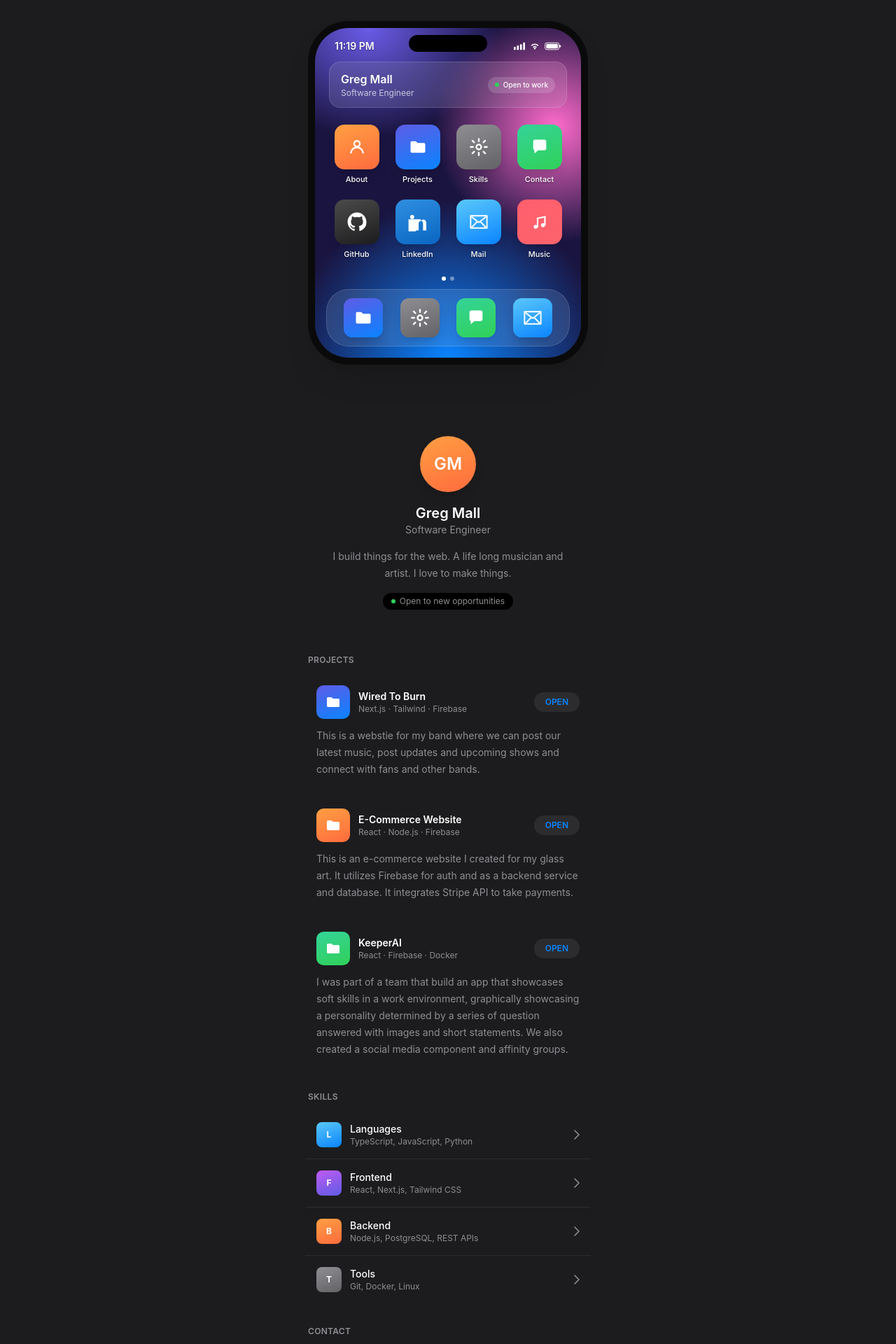
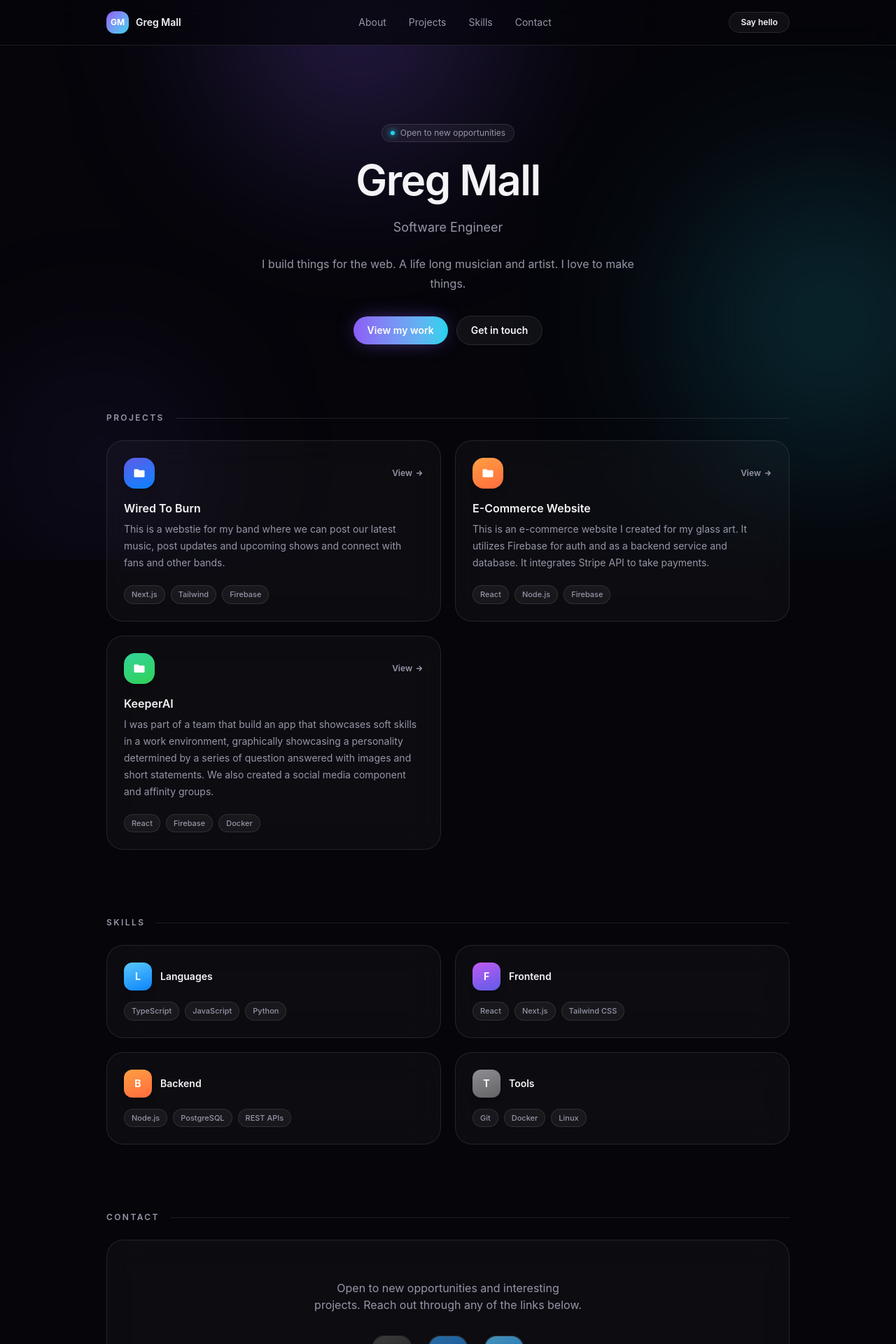
Before and after one commit to gregmall/new_portfolio, a Next.js app: page / in a window 1280 px wide. Shown: the top 1920 px of the page at 70% size. Built offline with nearby package versions, Linux system fonts and the light colour scheme.

Commit message:
new-look-13

```diff
--- a/app/functions.tsx
+++ b/app/functions.tsx
@@ -1,146 +1,121 @@
 'use client'
 
 import { useState, useEffect } from 'react'
-
-function Clock() {
-  const [time, setTime] = useState<string | null>(null);
-
-  useEffect(() => {
-    const update = () =>
-      setTime(
-        new Date().toLocaleTimeString([], { hour: "2-digit", minute: "2-digit" })
-      );
-    update();
-    const id = setInterval(update, 30000);
-    return () => clearInterval(id);
-  }, []);
-
-  return <span>{time ?? "--:--"}</span>;
-}
 
 export function Version() {
   const [date, setDate] = useState<string | null>(null);
 
   useEffect(() => {
-    const update = () => {
     const now = new Date();
     setDate(`${now.getFullYear()}.${now.getMonth() + 1}.${now.getDate()}`);
-    };
-    update();
   }, []);
 
   return <span>Version {date ?? "--.--.--"}</span>;
 }
 
-export function DynamicIsland({ className = "" }: { className?: string }) {
+export function GlowField({ className = "" }: { className?: string }) {
   return (
     <div
-      className={`absolute left-1/2 top-2.5 h-6 w-28 -translate-x-1/2 rounded-full bg-black ${className}`}
-    />
-  );
-}
-
-export function StatusBar() {
-  return (
-    <div className="relative z-10 flex items-center justify-between px-7 pb-1 pt-4 text-white [text-shadow:0_1px_2px_rgba(0,0,0,0.4)]">
-       <span className="text-sm font-semibold"><Clock /></span>
-      <div className="flex items-center gap-1.5">
-        <svg viewBox="0 0 18 12" className="h-3 w-4" fill="currentColor">
-          <rect x="0" y="7" width="3" height="5" rx="0.5" />
-          <rect x="5" y="5" width="3" height="7" rx="0.5" />
-          <rect x="10" y="3" width="3" height="9" rx="0.5" />
-          <rect x="15" y="0" width="3" height="12" rx="0.5" />
-        </svg>
-        <svg viewBox="0 0 16 12" className="h-3 w-4" fill="currentColor">
-          <path d="M8 10.5a1.2 1.2 0 1 1 0-2.4 1.2 1.2 0 0 1 0 2.4Z" />
-          <path d="M5 7.2a4.3 4.3 0 0 1 6 0L9.9 8.3a2.7 2.7 0 0 0-3.8 0L5 7.2Z" />
-          <path d="M2.5 4.7a7.9 7.9 0 0 1 11 0L12.4 5.8a6.3 6.3 0 0 0-8.8 0L2.5 4.7Z" />
-        </svg>
-        <svg viewBox="0 0 26 12" className="h-3 w-6" fill="none" stroke="currentColor">
-          <rect x="0.75" y="0.75" width="21.5" height="10.5" rx="2.5" strokeWidth="1" />
-          <rect x="2.5" y="2.5" width="18" height="7" rx="1.3" fill="currentColor" stroke="none" />
-          <path d="M23.5 4.2v3.6c.8-.3 1.3-1 1.3-1.8s-.5-1.5-1.3-1.8Z" fill="currentColor" />
-        </svg>
-      </div>
+      className={`pointer-events-none absolute inset-0 overflow-hidden ${className}`}
+    >
+      <div className="absolute -top-40 left-1/4 h-96 w-96 rounded-full bg-accent/25 blur-[120px]" />
+      <div className="absolute top-1/3 -right-24 h-96 w-96 rounded-full bg-accent-2/20 blur-[130px]" />
+      <div className="absolute bottom-0 left-0 h-72 w-72 rounded-full bg-accent/10 blur-[110px]" />
     </div>
   );
 }
 
-export function AppIcon({
-  label,
+export function SectionLabel({ children }: { children: React.ReactNode }) {
+  return (
+    <h2 className="flex items-center gap-4 text-xs font-semibold uppercase tracking-[0.2em] text-muted">
+      {children}
+      <span className="h-px flex-1 bg-border" />
+    </h2>
+  );
+}
+
+export function Badge({ children }: { children: React.ReactNode }) {
+  return (
+    <span className="rounded-full border border-border bg-white/5 px-2.5 py-1 text-[11px] font-medium text-muted">
+      {children}
+    </span>
+  );
+}
+
+export function GlassCard({
+  children,
+  className = "",
+  as = "div",
   href,
-  gradient,
   external = false,
-  size = "grid",
-  children,
 }: {
-  label?: string;
-  href: string;
-  gradient: string;
+  children: React.ReactNode;
+  className?: string;
+  as?: "div" | "a";
+  href?: string;
   external?: boolean;
-  size?: "grid" | "dock";
-  children: React.ReactNode;
 }) {
+  const classes = `group relative flex flex-col rounded-3xl border border-border bg-white/[0.03] backdrop-blur-xl transition-all duration-300 hover:-translate-y-1 hover:border-white/20 hover:bg-white/[0.06] ${className}`;
+
+  if (as === "a" && href) {
     return (
       <a
         href={href}
         target={external ? "_blank" : undefined}
         rel={external ? "noopener noreferrer" : undefined}
-      className="flex flex-col items-center gap-1.5 transition-transform active:scale-95"
-    >
-      <div
-        className={`flex items-center justify-center rounded-[22%] text-white shadow-lg ${
-          size === "dock" ? "h-14 w-14" : "h-16 w-16"
-        }`}
-        style={{ background: gradient }}
+        className={classes}
       >
         {children}
-      </div>
-      {label && (
-        <span className="text-[11px] font-medium text-white [text-shadow:0_1px_2px_rgba(0,0,0,0.5)]">
-          {label}
-        </span>
-      )}
       </a>
     );
   }
 
-export function SectionLabel({ children }: { children: React.ReactNode }) {
+  return <div className={classes}>{children}</div>;
+}
+
+export function ArrowIcon() {
   return (
-    <h2 className="px-1 text-xs font-semibold uppercase tracking-wide text-muted">
-      {children}
-    </h2>
+    <svg
+      viewBox="0 0 16 16"
+      className="h-3 w-3 transition-transform duration-300 group-hover:translate-x-0.5"
+      fill="none"
+      stroke="currentColor"
+      strokeWidth="1.8"
+      strokeLinecap="round"
+      strokeLinejoin="round"
+    >
+      <path d="M3.5 8h9M8.5 4l4 4-4 4" />
+    </svg>
   );
 }
 
-export function GroupedCard({
+export function SocialButton({
+  href,
+  label,
+  gradient,
   children,
-  className = "",
 }: {
+  href: string;
+  label: string;
+  gradient: string;
   children: React.ReactNode;
-  className?: string;
 }) {
+  const external = !href.startsWith("mailto:");
   return (
-    <div
-      className={`divide-y divide-border overflow-hidden rounded-2xl bg-card ${className}`}
+    <a
+      href={href}
+      target={external ? "_blank" : undefined}
+      rel={external ? "noopener noreferrer" : undefined}
+      className="group flex flex-col items-center gap-2"
     >
-      {children}
-    </div>
+      <span className="relative flex h-14 w-14 items-center justify-center rounded-2xl border border-border bg-white/5 text-white backdrop-blur-xl transition-all duration-300 group-hover:-translate-y-1 group-hover:border-white/25">
+        <span
+          className="absolute inset-0 rounded-2xl opacity-70"
+          style={{ background: gradient }}
+        />
+        <span className="relative">{children}</span>
+      </span>
+      <span className="text-xs text-muted">{label}</span>
+    </a>
   );
 }
-
-export function Chevron() {
-  return (
-    <svg
-      viewBox="0 0 8 14"
-      className="h-3.5 w-2 shrink-0 text-muted"
-      fill="none"
-      stroke="currentColor"
-      strokeWidth="1.6"
-      strokeLinecap="round"
-      strokeLinejoin="round"
-    >
-      <path d="M1 1l6 6-6 6" />
-    </svg>
-  );
-}
--- a/app/globals.css
+++ b/app/globals.css
@@ -1,13 +1,13 @@
 @import "tailwindcss";
 
 :root {
-  --background: #000000;
-  --foreground: #ffffff;
-  --muted: #8e8e93;
-  --accent: #0a84ff;
-  --accent-2: #30d158;
-  --card: #1c1c1e;
-  --border: #2c2c2e;
+  --background: #05050a;
+  --foreground: #f4f4f7;
+  --muted: #9696a8;
+  --accent: #8b5cf6;
+  --accent-2: #22d3ee;
+  --card: rgba(255, 255, 255, 0.04);
+  --border: rgba(255, 255, 255, 0.1);
 }
 
 @theme inline {
@@ -27,4 +27,10 @@ body {
   color: var(--foreground);
   font-family: -apple-system, BlinkMacSystemFont, "SF Pro Text", "Segoe UI",
     Roboto, sans-serif;
+  -webkit-font-smoothing: antialiased;
 }
+
+::selection {
+  background-color: color-mix(in srgb, var(--accent) 40%, transparent);
+  color: var(--foreground);
+}
--- a/app/page.tsx
+++ b/app/page.tsx
@@ -1,10 +1,10 @@
 import {
-  AppIcon,
-  Chevron,
-  DynamicIsland,
-  GroupedCard,
+  ArrowIcon,
+  Badge,
+  GlassCard,
+  GlowField,
   SectionLabel,
-  StatusBar,
+  SocialButton,
   Version,
 } from "./functions";
 
@@ -99,309 +99,178 @@ const socials = [
   },
 ];
 
-const apps = [
-  {
-    label: "About",
-    href: "#about",
-    gradient: "linear-gradient(160deg, #ff9f43, #ff6b3d)",
-    icon: (
-      <svg
-        viewBox="0 0 24 24"
-        fill="none"
-        stroke="currentColor"
-        strokeWidth="2"
-        strokeLinecap="round"
-        strokeLinejoin="round"
-        className="h-7 w-7"
-      >
-        <circle cx="12" cy="8" r="3.5" />
-        <path d="M4.5 19c1-4 4-6.5 7.5-6.5s6.5 2.5 7.5 6.5" />
-      </svg>
-    ),
-  },
-  {
-    label: "Projects",
-    href: "#projects",
-    gradient: "linear-gradient(160deg, #5e5ce6, #0a84ff)",
-    icon: (
-      <svg viewBox="0 0 24 24" fill="currentColor" className="h-7 w-7">
+const navLinks = [
+  { label: "About", href: "#about" },
+  { label: "Projects", href: "#projects" },
+  { label: "Skills", href: "#skills" },
+  { label: "Contact", href: "#contact" },
+];
+
+const projectIcon = (
+  <svg viewBox="0 0 24 24" fill="currentColor" className="h-5 w-5">
     <path d="M3 6.5A1.5 1.5 0 0 1 4.5 5h4.6c.4 0 .8.2 1.1.5L11.6 7H19.5A1.5 1.5 0 0 1 21 8.5v9A1.5 1.5 0 0 1 19.5 19h-15A1.5 1.5 0 0 1 3 17.5v-11Z" />
   </svg>
-    ),
-  },
-  {
-    label: "Skills",
-    href: "#skills",
-    gradient: "linear-gradient(160deg, #8e8e93, #636366)",
-    icon: (
-      <svg
-        viewBox="0 0 24 24"
-        fill="none"
-        stroke="currentColor"
-        strokeWidth="2"
-        strokeLinecap="round"
-        className="h-7 w-7"
-      >
-        <circle cx="12" cy="12" r="3" />
-        <path d="M12 2v3M12 19v3M4.2 4.2l2.1 2.1M17.7 17.7l2.1 2.1M2 12h3M19 12h3M4.2 19.8l2.1-2.1M17.7 6.3l2.1-2.1" />
-      </svg>
-    ),
-  },
-  {
-    label: "Contact",
-    href: "#contact",
-    gradient: "linear-gradient(160deg, #34d399, #30d158)",
-    icon: (
-      <svg viewBox="0 0 24 24" fill="currentColor" className="h-7 w-7">
-        <path d="M4 5.5A2.5 2.5 0 0 1 6.5 3h11A2.5 2.5 0 0 1 20 5.5v8A2.5 2.5 0 0 1 17.5 16H10l-4.5 4v-4H6.5A2.5 2.5 0 0 1 4 13.5v-8Z" />
-      </svg>
-    ),
-  },
-  {
-    label: "GitHub",
-    href: "https://github.com/gregmall",
-    external: true,
-    gradient: "linear-gradient(160deg, #4b4b4b, #1c1c1e)",
-    icon: (
-      <svg viewBox="0 0 24 24" fill="currentColor" className="h-7 w-7">
-        <path d="M12 .5C5.65.5.5 5.65.5 12c0 5.09 3.29 9.4 7.86 10.93.57.1.78-.25.78-.55 0-.27-.01-1.16-.02-2.11-3.2.7-3.88-1.36-3.88-1.36-.52-1.34-1.28-1.69-1.28-1.69-1.04-.72.08-.7.08-.7 1.15.08 1.76 1.19 1.76 1.19 1.03 1.75 2.7 1.25 3.36.96.1-.75.4-1.25.73-1.54-2.56-.29-5.25-1.28-5.25-5.71 0-1.26.45-2.29 1.19-3.09-.12-.29-.52-1.46.11-3.05 0 0 .97-.31 3.18 1.18a11 11 0 0 1 5.79 0c2.2-1.49 3.17-1.18 3.17-1.18.64 1.59.24 2.76.12 3.05.74.8 1.18 1.83 1.18 3.09 0 4.44-2.7 5.42-5.27 5.7.42.36.78 1.08.78 2.17 0 1.57-.01 2.83-.01 3.22 0 .3.2.66.79.55A10.52 10.52 0 0 0 23.5 12c0-6.35-5.15-11.5-11.5-11.5Z" />
-      </svg>
-    ),
-  },
-  {
-    label: "LinkedIn",
-    href: "https://www.linkedin.com/in/greg-mall-he-him-3032771b1/",
-    external: true,
-    gradient: "linear-gradient(160deg, #2f8fe0, #0a66c2)",
-    icon: (
-      <svg viewBox="0 0 24 24" fill="currentColor" className="h-7 w-7">
-        <path d="M4.98 3.5a2.5 2.5 0 1 1 0 5 2.5 2.5 0 0 1 0-5ZM.5 8.75h9v14.75h-9V8.75Zm14.75 0h.16v2.03h.05a3.35 3.35 0 0 1 3.02-1.66c3.23 0 3.82 2.13 3.82 4.9v8.48h-4v-7.52c0-1.79-.03-4.1-2.5-4.1-2.5 0-2.88 1.95-2.88 3.97v7.65h-4V8.75h4.33Z" />
-      </svg>
-    ),
-  },
-  {
-    label: "Mail",
-    href: "mailto:gregmall157@gmail.com",
-    gradient: "linear-gradient(160deg, #5ac8fa, #0a84ff)",
-    icon: (
-      <svg
-        viewBox="0 0 24 24"
-        fill="none"
-        stroke="currentColor"
-        strokeWidth="1.6"
-        strokeLinecap="round"
-        strokeLinejoin="round"
-        className="h-7 w-7"
-      >
-        <path d="M2 4.5h20v15H2v-15Zm1.7 1.7 8.3 6.5 8.3-6.5M3.7 18.2 9.8 12M20.3 18.2 14.2 12" />
-      </svg>
-    ),
-  },
-  {
-    label: "Music",
-    href: "https://wiredtoburn.com",
-    external: true,
-    gradient: "linear-gradient(160deg, #ff5f6d, #fc636b)",
-    icon: (
-      <svg viewBox="0 0 24 24" className="h-7 w-7">
-        <circle cx="7" cy="18" r="2.4" fill="currentColor" />
-        <circle cx="16" cy="16" r="2.4" fill="currentColor" />
-        <path
-          d="M9.4 18V7.5L18.4 5.8V15.6"
-          fill="none"
-          stroke="currentColor"
-          strokeWidth="1.8"
-          strokeLinecap="round"
-        />
-      </svg>
-    ),
-  },
-];
-
-const dockApps = apps.filter((a) =>
-  ["Projects", "Skills", "Contact", "Mail"].includes(a.label)
 );
 
 export default function Home() {
   return (
-    <div className="flex flex-1 flex-col bg-[#1c1c1e]">
-      <div
-        className="relative mx-auto flex min-h-svh w-full flex-col overflow-hidden sm:my-10 sm:min-h-0 sm:w-95 sm:rounded-[3rem] sm:shadow-2xl sm:ring-10 sm:ring-neutral-950"
-        style={{
-          background:
-            "radial-gradient(ellipse 90% 60% at 20% 0%, #6a5ce8 0%, transparent 55%), radial-gradient(ellipse 90% 70% at 90% 30%, #ff6bcb 0%, transparent 50%), radial-gradient(ellipse 100% 80% at 50% 100%, #0a84ff 0%, transparent 60%), #1a1440",
-        }}
+    <div className="relative flex min-h-svh flex-1 flex-col bg-background">
+      <GlowField className="fixed" />
+
+      <header className="sticky top-0 z-30 border-b border-border bg-background/70 backdrop-blur-xl">
+        <div className="mx-auto flex w-full max-w-5xl items-center justify-between px-6 py-4">
+          <a
+            href="#top"
+            className="flex items-center gap-2.5 text-sm font-semibold text-foreground"
           >
-        <DynamicIsland className="hidden sm:block" />
+            <span className="flex h-8 w-8 items-center justify-center rounded-xl bg-linear-to-br from-accent to-accent-2 text-xs font-bold text-white">
+              GM
+            </span>
+            Greg Mall
+          </a>
+          <nav className="flex items-center gap-4 text-xs text-muted sm:gap-8 sm:text-sm">
+            {navLinks.map((link) => (
+              <a
+                key={link.label}
+                href={link.href}
+                className="transition-colors hover:text-foreground"
+              >
+                {link.label}
+              </a>
+            ))}
+          </nav>
+          <a
+            href="#contact"
+            className="hidden shrink-0 rounded-full border border-border bg-white/5 px-4 py-1.5 text-xs font-semibold text-foreground backdrop-blur-xl transition-colors hover:border-accent/50 hover:bg-accent/10 sm:inline-block"
+          >
+            Say hello
+          </a>
+        </div>
+      </header>
 
-        <StatusBar />
-
-        <div className="mx-5 mt-2 flex items-center justify-between rounded-2xl border border-white/15 bg-white/10 px-4 py-3 backdrop-blur-xl">
-          <div>
-            <p className="text-base font-semibold text-white">Greg Mall</p>
-            <p className="text-xs text-white/70">Software Engineer</p>
-          </div>
-          <span className="inline-flex items-center gap-1.5 rounded-full bg-white/15 px-2.5 py-1 text-[10px] font-medium text-white">
-            <span className="h-1.5 w-1.5 rounded-full bg-accent-2" />
-            Open to work
-          </span>
-        </div>
-
-        <div className="mt-6 grid grow grid-cols-4 gap-x-2 gap-y-5 px-5">
-          {apps.map((app) => (
-            <AppIcon
-              key={app.label}
-              label={app.label}
-              href={app.href}
-              gradient={app.gradient}
-              external={app.external}
+      <main
+        id="top"
+        className="relative z-10 mx-auto flex w-full max-w-5xl flex-1 flex-col gap-24 px-6 py-16 sm:py-24"
       >
-              {app.icon}
-            </AppIcon>
-          ))}
-        </div>
-
-        <div className="mt-6 flex justify-center gap-1.5">
-          <span className="h-1.5 w-1.5 rounded-full bg-white" />
-          <span className="h-1.5 w-1.5 rounded-full bg-white/40" />
-        </div>
-
-        <div className="mx-4 mb-4 mt-3 flex items-center justify-around rounded-4xl border border-white/15 bg-white/10 px-3 py-3 backdrop-blur-xl">
-          {dockApps.map((app) => (
-            <AppIcon
-              key={app.label}
-              href={app.href}
-              gradient={app.gradient}
-              external={app.external}
-              size="dock"
-            >
-              {app.icon}
-            </AppIcon>
-          ))}
-        </div>
-      </div>
-
-      <main className="mx-auto flex w-full max-w-md flex-1 flex-col gap-8 px-5 py-10">
         <section
           id="about"
-          className="flex flex-col items-center gap-4 rounded-3xl bg-card px-6 py-8 text-center"
+          className="flex flex-col items-center gap-6 pt-4 text-center"
         >
-          <div
-            className="flex h-20 w-20 items-center justify-center rounded-full text-2xl font-semibold text-white shadow-lg"
-            style={{ background: "linear-gradient(160deg, #ff9f43, #ff6b3d)" }}
-          >
-            GM
-          </div>
-          <div>
-            <h1 className="text-xl font-semibold">Greg Mall</h1>
-            <p className="text-sm text-muted">Software Engineer</p>
-          </div>
-          <p className="max-w-sm text-sm leading-6 text-muted">
+          <span className="inline-flex items-center gap-2 rounded-full border border-border bg-white/5 px-3 py-1 text-xs text-muted backdrop-blur-xl">
+            <span className="h-1.5 w-1.5 rounded-full bg-accent-2 shadow-[0_0_8px_2px_rgba(34,211,238,0.6)]" />
+            Open to new opportunities
+          </span>
+          <h1 className="text-4xl font-semibold tracking-tight text-foreground sm:text-6xl">
+            Greg Mall
+          </h1>
+          <p className="text-lg text-muted">Software Engineer</p>
+          <p className="max-w-xl leading-7 text-muted">
             I build things for the web. A life long musician and artist. I
             love to make things.
           </p>
-          <span className="inline-flex items-center gap-1.5 rounded-full bg-background px-3 py-1 text-xs text-muted">
-            <span className="h-1.5 w-1.5 rounded-full bg-accent-2" />
-            Open to new opportunities
-          </span>
+          <div className="flex flex-wrap items-center justify-center gap-3 pt-2">
+            <a
+              href="#projects"
+              className="rounded-full bg-linear-to-r from-accent to-accent-2 px-5 py-2.5 text-sm font-semibold text-white shadow-[0_0_30px_-8px_rgba(139,92,246,0.7)] transition-transform hover:-translate-y-0.5"
+            >
+              View my work
+            </a>
+            <a
+              href="#contact"
+              className="rounded-full border border-border bg-white/5 px-5 py-2.5 text-sm font-semibold text-foreground backdrop-blur-xl transition-colors hover:border-accent/50 hover:bg-accent/10"
+            >
+              Get in touch
+            </a>
+          </div>
         </section>
 
-        <section id="projects" className="flex flex-col gap-3">
+        <section id="projects" className="flex flex-col gap-6">
           <SectionLabel>Projects</SectionLabel>
-          <div className="flex flex-col gap-3">
+          <div className="grid gap-5 sm:grid-cols-2">
             {projects.map((project) => (
+              <GlassCard
+                key={project.name}
+                as="a"
+                href={project.href}
+                external
+                className="gap-4 p-6"
+              >
+                <div className="flex items-center justify-between">
                   <div
-                key={project.name}
-                className="flex flex-col gap-3 rounded-2xl bg-card p-4"
-              >
-                <div className="flex items-center gap-3">
-                  <div
-                    className="flex h-12 w-12 shrink-0 items-center justify-center rounded-[22%] text-white"
+                    className="flex h-11 w-11 shrink-0 items-center justify-center rounded-2xl text-white shadow-lg"
                     style={{ background: project.gradient }}
                   >
-                    <svg viewBox="0 0 24 24" fill="currentColor" className="h-6 w-6">
-                      <path d="M3 6.5A1.5 1.5 0 0 1 4.5 5h4.6c.4 0 .8.2 1.1.5L11.6 7H19.5A1.5 1.5 0 0 1 21 8.5v9A1.5 1.5 0 0 1 19.5 19h-15A1.5 1.5 0 0 1 3 17.5v-11Z" />
-                    </svg>
+                    {projectIcon}
                   </div>
-                  <div className="min-w-0 flex-1">
-                    <p className="truncate text-sm font-semibold">
+                  <span className="flex items-center gap-1 text-xs font-semibold text-muted transition-colors group-hover:text-foreground">
+                    View
+                    <ArrowIcon />
+                  </span>
+                </div>
+                <div>
+                  <h3 className="text-base font-semibold text-foreground">
                     {project.name}
-                    </p>
-                    <p className="truncate text-xs text-muted">
-                      {project.tech.join(" · ")}
-                    </p>
-                  </div>
-                  <a
-                    href={project.href}
-                    target="_blank"
-                    rel="noopener noreferrer"
-                    className="shrink-0 rounded-full bg-border px-4 py-1.5 text-xs font-semibold text-accent"
-                  >
-                    OPEN
-                  </a>
-                </div>
-                <p className="text-sm leading-6 text-muted">
+                  </h3>
+                  <p className="mt-1.5 text-sm leading-6 text-muted">
                     {project.description}
                   </p>
                 </div>
+                <div className="mt-1 flex flex-wrap gap-2">
+                  {project.tech.map((t) => (
+                    <Badge key={t}>{t}</Badge>
+                  ))}
+                </div>
+              </GlassCard>
             ))}
           </div>
         </section>
 
-        <section id="skills" className="flex flex-col gap-3">
+        <section id="skills" className="flex flex-col gap-6">
           <SectionLabel>Skills</SectionLabel>
-          <GroupedCard>
+          <div className="grid gap-5 sm:grid-cols-2">
             {skills.map((group) => (
-              <div key={group.category} className="flex items-center gap-3 p-4">
+              <GlassCard key={group.category} className="gap-4 p-6">
+                <div className="flex items-center gap-3">
                   <div
-                  className="flex h-9 w-9 shrink-0 items-center justify-center rounded-lg text-white"
+                    className="flex h-10 w-10 shrink-0 items-center justify-center rounded-xl text-sm font-bold text-white shadow-lg"
                     style={{ background: group.gradient }}
                   >
-                  <span className="text-xs font-bold">
                     {group.category[0]}
-                  </span>
                   </div>
-                <div className="min-w-0 flex-1">
-                  <p className="text-sm font-medium">{group.category}</p>
-                  <p className="truncate text-xs text-muted">
-                    {group.items.join(", ")}
-                  </p>
+                  <h3 className="text-sm font-semibold text-foreground">
+                    {group.category}
+                  </h3>
                 </div>
-                <Chevron />
+                <div className="flex flex-wrap gap-2">
+                  {group.items.map((item) => (
+                    <Badge key={item}>{item}</Badge>
+                  ))}
                 </div>
+              </GlassCard>
             ))}
-          </GroupedCard>
+          </div>
         </section>
 
-        <section id="contact" className="flex flex-col gap-3">
+        <section id="contact" className="flex flex-col gap-6">
           <SectionLabel>Contact</SectionLabel>
-          <div className="flex flex-col items-center gap-6 rounded-3xl bg-card px-6 py-8 text-center">
-            <p className="max-w-sm text-sm leading-6 text-muted">
+          <GlassCard className="items-center gap-8 px-6 py-14 text-center">
+            <p className="max-w-sm leading-6 text-muted">
               Open to new opportunities and interesting projects. Reach out
               through any of the links below.
             </p>
             <div className="flex gap-6">
               {socials.map((social) => (
-                <a
+                <SocialButton
                   key={social.label}
                   href={social.href}
-                  target={
-                    social.href.startsWith("mailto:") ? undefined : "_blank"
-                  }
-                  rel="noopener noreferrer"
-                  className="flex flex-col items-center gap-1.5 transition-transform active:scale-95"
-                >
-                  <div
-                    className="flex h-14 w-14 items-center justify-center rounded-full text-white shadow-lg"
-                    style={{ background: social.gradient }}
+                  label={social.label}
+                  gradient={social.gradient}
                 >
                   {social.icon}
-                  </div>
-                  <span className="text-xs text-muted">{social.label}</span>
-                </a>
+                </SocialButton>
               ))}
             </div>
-          </div>
+          </GlassCard>
         </section>
 
         <footer className="py-6 text-center text-xs text-muted">
```
Lines whose indentation alone changed are shown as unchanged.
